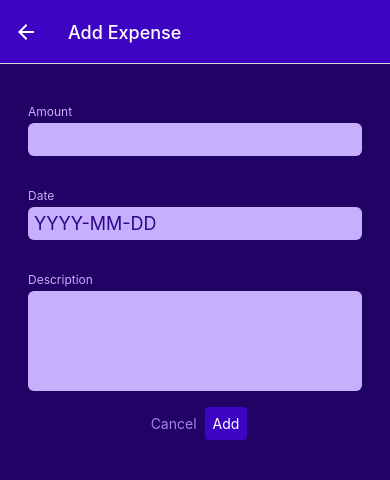
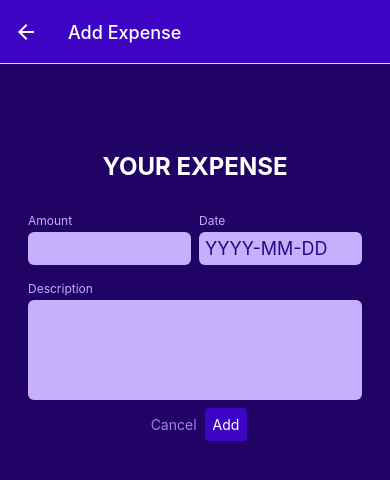
Before and after one commit to jaypithava/ExpenseTracker_RN, a React Native app: screen /ManageExpenses in a window 390 px wide. Shown: the top 480 px of the page. Built offline with nearby package versions, Linux system fonts and the light colour scheme.

Commit message:
dynamic expense added using add button

```diff
--- a/components/ExpensesOutput/ExpensesOutput.js
+++ b/components/ExpensesOutput/ExpensesOutput.js
@@ -7,7 +7,7 @@ import {GlobalStyles} from '../../constants/styles';
 const ExpensesOutput = ({expenses, expensesPeriod, fallbackText}) => {
   let content = <Text style={styles.infoText}>{fallbackText}</Text>;
 
-  if (expenses.lenght > 0) {
+  if (expenses.length > 0) {
     content = <ExpensesList expenses={expenses} />;
   }
   return (
--- a/components/ExpensesOutput/ManageExpense/ExpenseForm.js
+++ b/components/ExpensesOutput/ManageExpense/ExpenseForm.js
@@ -1,38 +1,107 @@
-import {View, Text} from 'react-native';
-import React from 'react';
+import {View, StyleSheet, Text} from 'react-native';
+import React, {useState} from 'react';
 import Input from './Input';
+import Button from '../../../UI/Button';
 
-const ExpenseForm = () => {
-  function amountChangeHandler() {}
+const ExpenseForm = ({onCancel, onSubmit, submitButtonLabel}) => {
+  const [inputValue, setInputValue] = useState({
+    amount: '',
+    date: '',
+    description: '',
+  });
+
+  function amountChangeHandler(inputIdentifier, enterAmount) {
+    setInputValue(currentInputValue => {
+      return {
+        ...currentInputValue,
+        [inputIdentifier]: enterAmount,
+      };
+    });
+  }
+
+  function submitHandler() {
+    const expensesData = {
+      amount: +inputValue.amount,
+      date: new Date(inputValue.date),
+      description: inputValue.description,
+    };
+    onSubmit(expensesData);
+  }
 
   return (
-    <View>
+    <View style={styles.form}>
+      <Text style={styles.title}>YOUR EXPENSE</Text>
+      <View style={styles.inputRow}>
         <Input
+          style={styles.rowInput}
           label="Amount"
           textInputConfig={{
             keyboardType: 'decimal-pad',
-          onChangeText: amountChangeHandler,
+            onChangeText: amountChangeHandler.bind(this, 'amount'),
+            value: inputValue.amount,
           }}
         />
         <Input
+          style={styles.rowInput}
           label="Date"
           textInputConfig={{
             placeholder: 'YYYY-MM-DD',
             maxLength: 10,
-          onChangeText: () => {},
+            onChangeText: amountChangeHandler.bind(this, 'date'),
+            value: inputValue.date,
           }}
         />
+      </View>
       <Input
         label="Description"
         textInputConfig={{
           multiline: true,
+          onChangeText: amountChangeHandler.bind(this, 'description'),
+          value: inputValue.description,
           //   autoCorrect: false,
           //   autoCapitalize: 'none',
           //onChangeText: () => {},
         }}
       />
+      <View style={styles.button}>
+        <Button style={styles.buttonText} mode="flat" onPress={onCancel}>
+          Cancel
+        </Button>
+        <Button style={styles.buttonText} onPress={submitHandler}>
+          {submitButtonLabel}
+        </Button>
+      </View>
     </View>
   );
 };
 
 export default ExpenseForm;
+
+const styles = StyleSheet.create({
+  form: {
+    marginTop: 40,
+  },
+  title: {
+    fontSize: 24,
+    fontWeight: 'bold',
+    color: 'white',
+    marginVertical: 24,
+    textAlign: 'center',
+  },
+  inputRow: {
+    flexDirection: 'row',
+    justifyContent: 'space-between',
+  },
+  rowInput: {
+    flex: 1,
+  },
+  button: {
+    flexDirection: 'row',
+    justifyContent: 'center',
+    alignItems: 'center',
+  },
+  buttonText: {
+    minWidth: 120,
+    marginHorizontal: 8,
+  },
+});
--- a/components/ExpensesOutput/ManageExpense/Input.js
+++ b/components/ExpensesOutput/ManageExpense/Input.js
@@ -2,7 +2,7 @@ import {View, Text, TextInput, StyleSheet} from 'react-native';
 import React from 'react';
 import {GlobalStyles} from '../../../constants/styles';
 
-const Input = ({label, textInputConfig}) => {
+const Input = ({label, style, textInputConfig}) => {
   let inputStyle = [styles.input];
 
   if (textInputConfig && textInputConfig.multiline) {
@@ -10,7 +10,7 @@ const Input = ({label, textInputConfig}) => {
   }
 
   return (
-    <View style={styles.inputContainer}>
+    <View style={[styles.inputContainer, style]}>
       <Text style={styles.label}>{label}</Text>
       <TextInput style={inputStyle} {...textInputConfig} />
     </View>
@@ -22,7 +22,7 @@ export default Input;
 const styles = StyleSheet.create({
   inputContainer: {
     marginHorizontal: 4,
-    marginVertical: 16,
+    marginVertical: 8,
   },
   label: {
     fontSize: 12,
--- a/screens/ManageExpenses.js
+++ b/screens/ManageExpenses.js
@@ -26,34 +26,30 @@ export default function ManageExpenses({route, navigation}) {
     navigation.goBack();
   }
 
-  function confirmHandler() {
+  function confirmHandler(expensesData) {
     if (isEdited) {
-      expensesUseContext.updateExpenses(editedExpenseID, {
-        description: 'Test!!!!',
-        amount: 200,
-        date: new Date('2023-06-22'),
-      });
+      expensesUseContext.updateExpenses(editedExpenseID, expensesData);
     } else {
-      expensesUseContext.addExpenses({
-        description: 'Test',
-        amount: 500,
-        date: new Date('2022-05-22'),
-      });
+      expensesUseContext.addExpenses(expensesData);
     }
     navigation.goBack();
   }
 
   return (
     <View style={styles.container}>
-      <ExpenseForm />
-      <View style={styles.button}>
+      <ExpenseForm
+        onSubmit={confirmHandler}
+        onCancel={cancelHandler}
+        submitButtonLabel={isEdited ? 'Update' : 'Add'}
+      />
+      {/* <View style={styles.button}>
         <Button style={styles.buttonText} mode="flat" onPress={cancelHandler}>
           Cancel
         </Button>
         <Button style={styles.buttonText} onPress={confirmHandler}>
           {isEdited ? 'Update' : 'Add'}
         </Button>
-      </View>
+      </View> */}
       {isEdited && (
         <View style={styles.deleteContainer}>
           <IconButton
```
Lines whose indentation alone changed are shown as unchanged.
